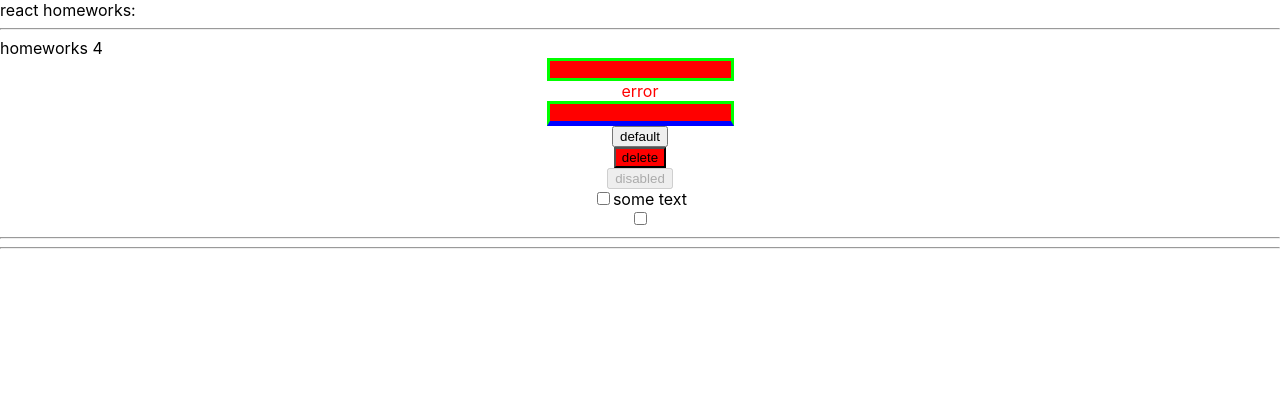
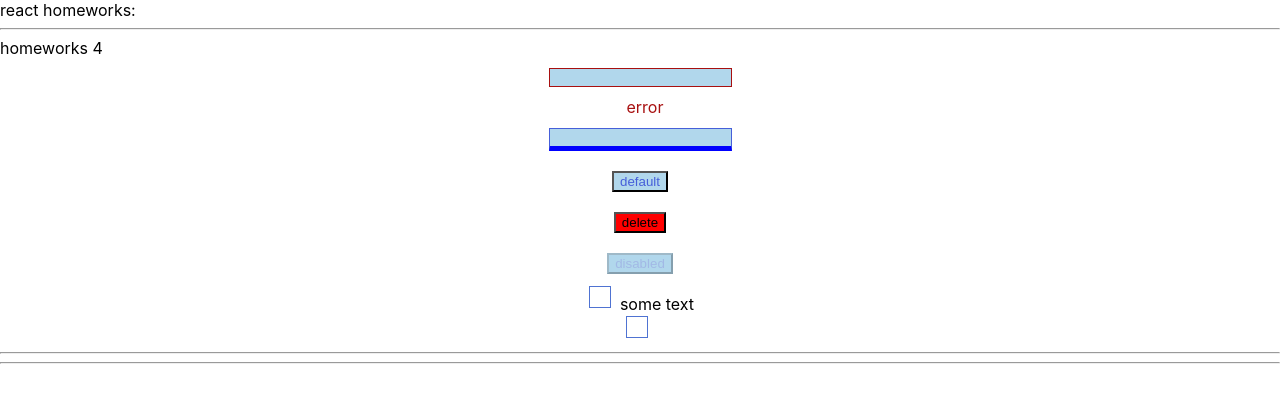
Before and after one commit to Alex-Fes/homework-by-ignat, a React (Create React App) app: page / in a window 1280 px wide. Shown: the top 402 px of the page. Built offline with nearby package versions, Linux system fonts and the light colour scheme.

Commit message:
complete HW4, without checked.png - don`t work

```diff
--- a/src/p2-homeworks/h4/common/c1-SuperInputText/SuperInputText.module.css
+++ b/src/p2-homeworks/h4/common/c1-SuperInputText/SuperInputText.module.css
@@ -1,12 +1,24 @@
+.input:focus {
+    outline: none;
+    border: #465fd9 solid 2px;
+}
+
 .superInput {
-
+    margin: 10px;
+    background: #b1d7ec;
+    color: #384b73;
+    border:#465fd9 solid 1px;
 }
 
 .errorInput {
-    border: 3px solid lime;
-    background: red;
+    margin: 10px;
+    border: 1px solid #a81010;
+    background: #b1d7ec;
+    color: #384b73;
 }
 
 .error {
-    color: red;
+    color: #a81010;
+    height: 21px;
+    margin-left: 10px;
 }
--- a/src/p2-homeworks/h4/common/c1-SuperInputText/SuperInputText.tsx
+++ b/src/p2-homeworks/h4/common/c1-SuperInputText/SuperInputText.tsx
@@ -39,7 +39,7 @@ const SuperInputText: React.FC<SuperInputTextPropsType> = (
     }
 
     const finalSpanClassName = `${s.error} ${spanClassName ? spanClassName : ''}`
-    const finalInputClassName = `${s.errorInput} ${className}` // need to fix with (?:) and s.superInput
+    const finalInputClassName = `${s.input} ${error ? s.errorInput : s.superInput} ${className}` // need to fix with (?:) and s.superInput
 
     return (
         <>
--- a/src/p2-homeworks/h4/common/c2-SuperButton/SuperButton.module.css
+++ b/src/p2-homeworks/h4/common/c2-SuperButton/SuperButton.module.css
@@ -1,7 +1,77 @@
 .default {
-
+    background: #b1d7ec;
+    color: #465fd9;
+    outline: none;
 }
 
 .red {
     background: red;
 }
+
+.button {
+    position: relative;
+    margin: 10px;
+    overflow: hidden;
+    cursor: pointer;
+}
+
+.button:after {
+    display: block;
+    content: '';
+    position: absolute;
+    left: -130px;
+    top: 0;
+    height: 100%;
+    width: 20%;
+    transform: skew(45deg);
+    background-color: #060d2f;
+    opacity: 0.7;
+    z-index: 14;
+}
+
+.button:hover::after {
+    animation: blink 0.35s ease;
+}
+
+.button:hover::before {
+    display: block;
+    content: '';
+    position: absolute;
+    left: -100vw;
+    top: 0;
+    height: 100vh;
+    width: 300vw;
+    background-color: #b1d7ec;
+    opacity: 0.2;
+    z-index: 7;
+}
+
+@keyframes blink {
+    0% {
+        left: -130px;
+    }
+    100% {
+        left: 130px;
+    }
+}
+
+.button:focus {
+    border: skyblue solid 2px;
+}
+
+.button:active {
+    background: #4f8fe5;
+}
+
+.button:disabled {
+    color: #a2b9e5;
+    cursor: auto;
+}
+
+.button:disabled::after {
+    z-index: -1;
+}
+
+.button:disabled::before {
+    z-index: -1;
+}
--- a/src/p2-homeworks/h4/common/c2-SuperButton/SuperButton.tsx
+++ b/src/p2-homeworks/h4/common/c2-SuperButton/SuperButton.tsx
@@ -14,7 +14,7 @@ const SuperButton: React.FC<SuperButtonPropsType> = (
         ...restProps// все остальные пропсы попадут в объект restProps, там же будет children
     }
 ) => {
-    const finalClassName = `${red ? s.red : s.default} ${className}`
+    const finalClassName = `${s.button} ${red ? s.red : s.default} ${className}`
 
     return (
         <button
--- a/src/p2-homeworks/h4/common/c3-SuperCheckbox/SuperCheckbox.module.css
+++ b/src/p2-homeworks/h4/common/c3-SuperCheckbox/SuperCheckbox.module.css
@@ -1,7 +1,25 @@
 .checkbox {
+    appearance: none; /*изменяет внешний вид интерфейса, но сохранет его функции*/
+    width: 20px;
+    height: 20px;
+    margin-right: 10px;
+    outline: #4f73d2 solid 1px;
+
+}
+.checkbox:checked{
+    appearance: none;
+    background-image: url('checked.png');
+    background-color: #b1d7ec;
+}
+.checkbox:focus {
+    outline: #4f73d2 solid 1px;
+}
+.spanClassName {
 
 }
 
-.spanClassName {
-
+.label {
+    display: flex;
+    align-items: center;
+    cursor: pointer;
 }
--- a/src/p2-homeworks/h4/common/c3-SuperCheckbox/SuperCheckbox.tsx
+++ b/src/p2-homeworks/h4/common/c3-SuperCheckbox/SuperCheckbox.tsx
@@ -20,7 +20,9 @@ const SuperCheckbox: React.FC<SuperCheckboxPropsType> = (
     }
 ) => {
     const onChangeCallback = (e: ChangeEvent<HTMLInputElement>) => {
-        // сделайте так чтоб работал onChange и onChangeChecked
+        onChange && onChange(e)
+
+        onChangeChecked && onChangeChecked(e.currentTarget.checked)
     }
 
     const finalInputClassName = `${s.checkbox} ${className ? className : ''}`
```
Also changed, not shown: src/p2-homeworks/h4/common/c3-SuperCheckbox/checked.png (added).
